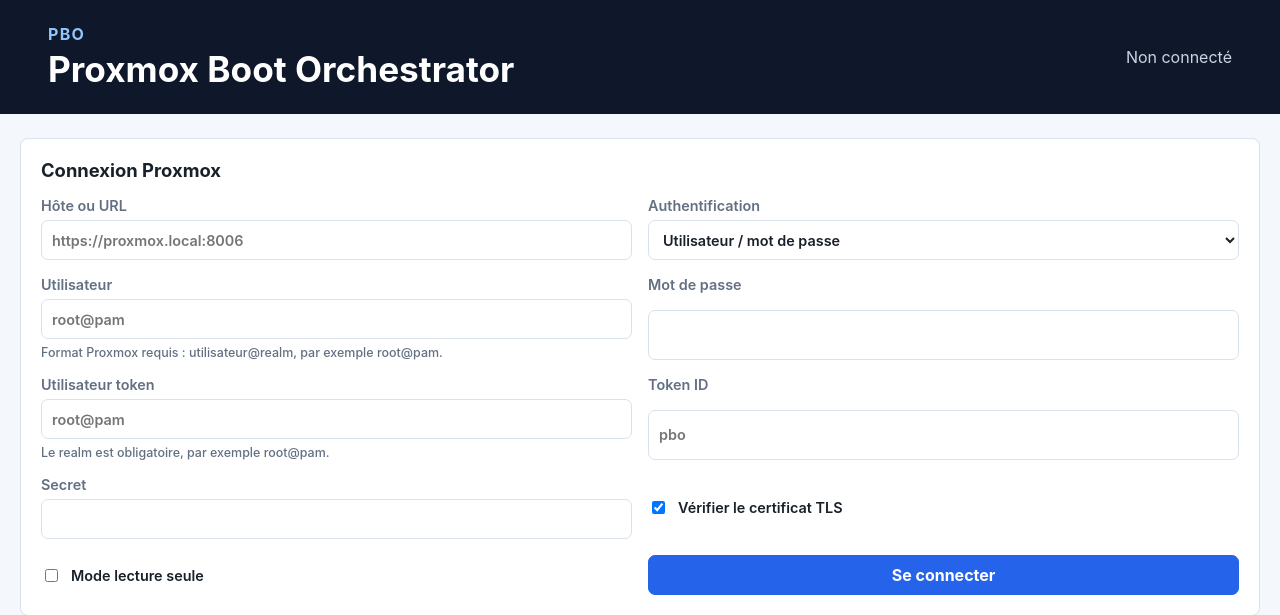
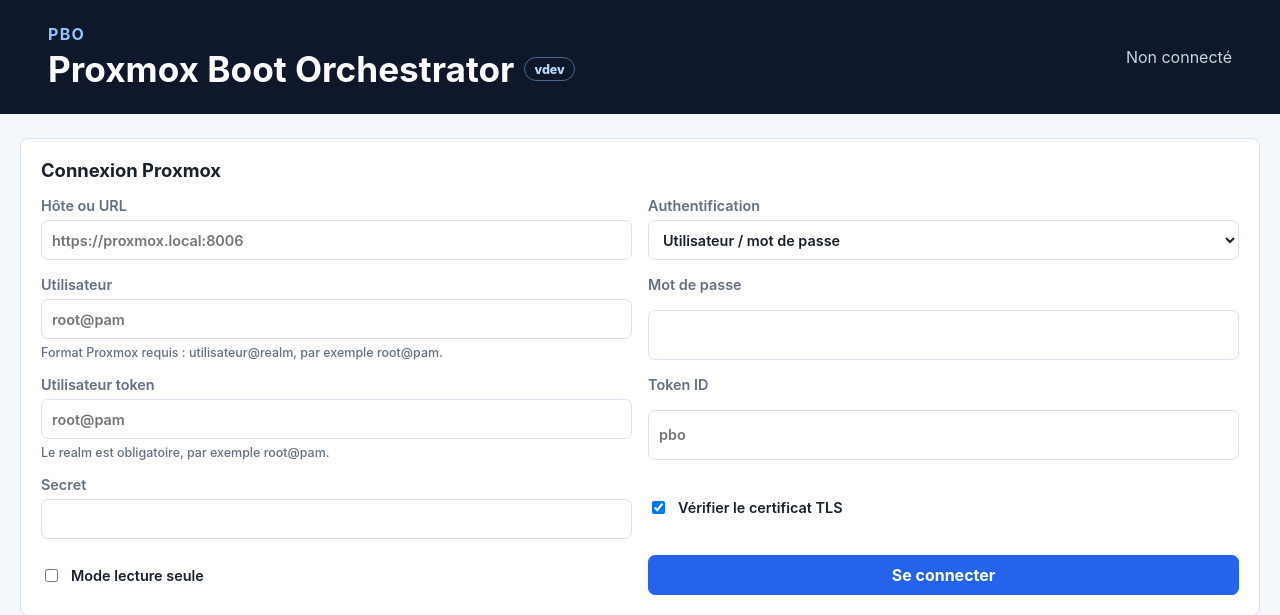
Before and after one commit to grandpurs45/pbo, a PHP site: page / in a window 1280 px wide. Shown: the top 615 px of the page. Run offline with PHP 8.4, Linux system fonts and the light colour scheme.

Commit message:
feat: display app version

```diff
--- a/public/app.html
+++ b/public/app.html
@@ -10,7 +10,10 @@
   <header class="topbar">
     <div>
       <p class="eyebrow">PBO</p>
-      <h1>Proxmox Boot Orchestrator</h1>
+      <div class="title-line">
+        <h1>Proxmox Boot Orchestrator</h1>
+        <span id="app-version" class="version-badge">v...</span>
+      </div>
     </div>
     <div class="session">
       <span id="session-state">Non connecté</span>
--- a/public/app.js
+++ b/public/app.js
@@ -52,6 +52,15 @@
   $('#session-state').textContent = state.connected
     ? `Connecté à ${session.baseUrl || 'Proxmox'}`
     : 'Non connecté';
+}
+
+async function loadVersion() {
+  try {
+    const data = await api('/api/version');
+    $('#app-version').textContent = `v${data.version}`;
+  } catch (error) {
+    $('#app-version').textContent = 'vdev';
+  }
 }
 
 function filteredResources() {
@@ -397,6 +406,8 @@
   $(`#${id}`).addEventListener('input', renderResources);
 });
 
+loadVersion();
+
 api('/api/session')
   .then(async (session) => {
     setConnected(session);
--- a/public/index.php
+++ b/public/index.php
@@ -29,6 +29,10 @@
         $input = json_decode(file_get_contents('php://input') ?: '{}', true);
         if (!is_array($input)) {
             $input = [];
+        }
+
+        if ($path === '/api/version' && $method === 'GET') {
+            respond(['version' => appVersion()]);
         }
 
         if ($path === '/api/session' && $method === 'GET') {
@@ -94,3 +98,14 @@
     echo json_encode($payload, JSON_UNESCAPED_UNICODE | JSON_UNESCAPED_SLASHES);
     exit;
 }
+
+function appVersion(): string
+{
+    $versionFile = __DIR__ . '/../VERSION';
+    if (!is_file($versionFile)) {
+        return 'dev';
+    }
+
+    $version = trim((string) file_get_contents($versionFile));
+    return $version !== '' ? $version : 'dev';
+}
--- a/public/styles.css
+++ b/public/styles.css
@@ -48,6 +48,25 @@
 h1 {
   margin-bottom: 0;
   font-size: clamp(1.5rem, 3vw, 2.2rem);
+}
+
+.title-line {
+  display: flex;
+  align-items: center;
+  flex-wrap: wrap;
+  gap: 10px;
+}
+
+.version-badge {
+  display: inline-flex;
+  align-items: center;
+  min-height: 24px;
+  border: 1px solid rgba(147, 197, 253, .45);
+  border-radius: 999px;
+  padding: 2px 9px;
+  color: #bfdbfe;
+  font-size: .78rem;
+  font-weight: 800;
 }
 
 h2 {
```
Also changed, not shown: CHANGELOG.md, README.md.
